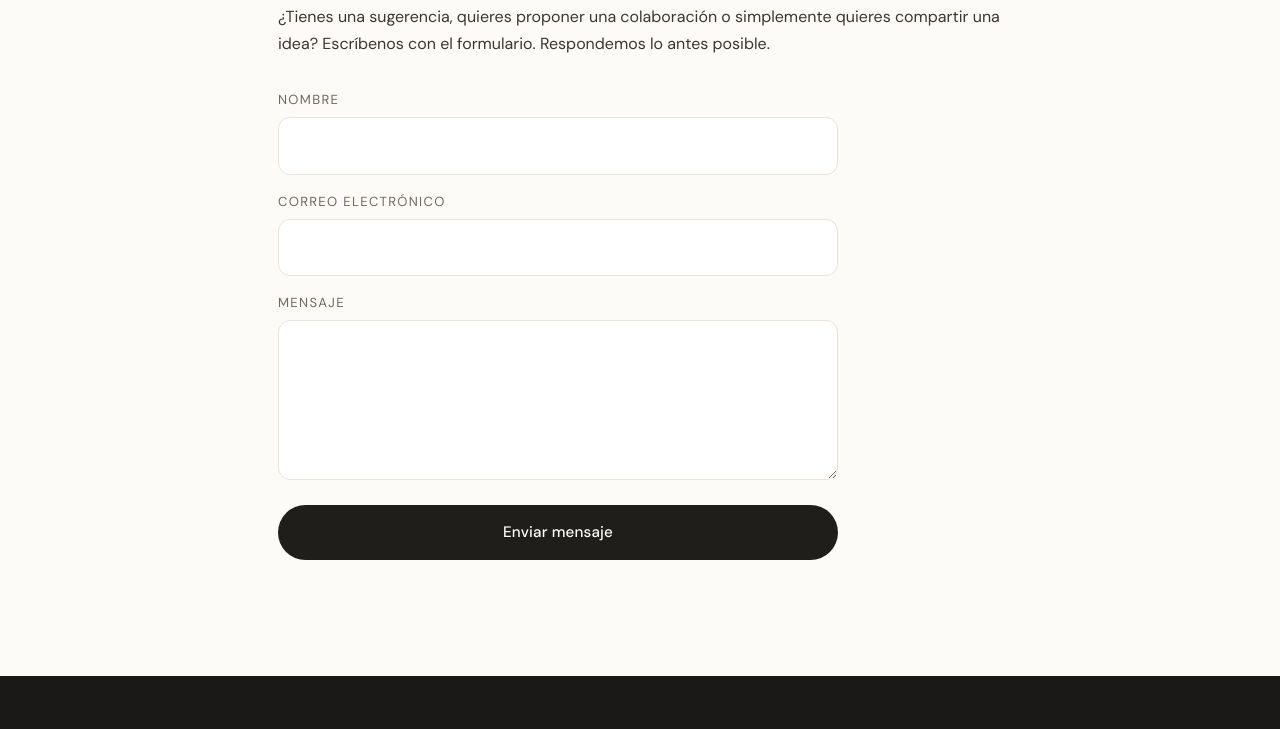
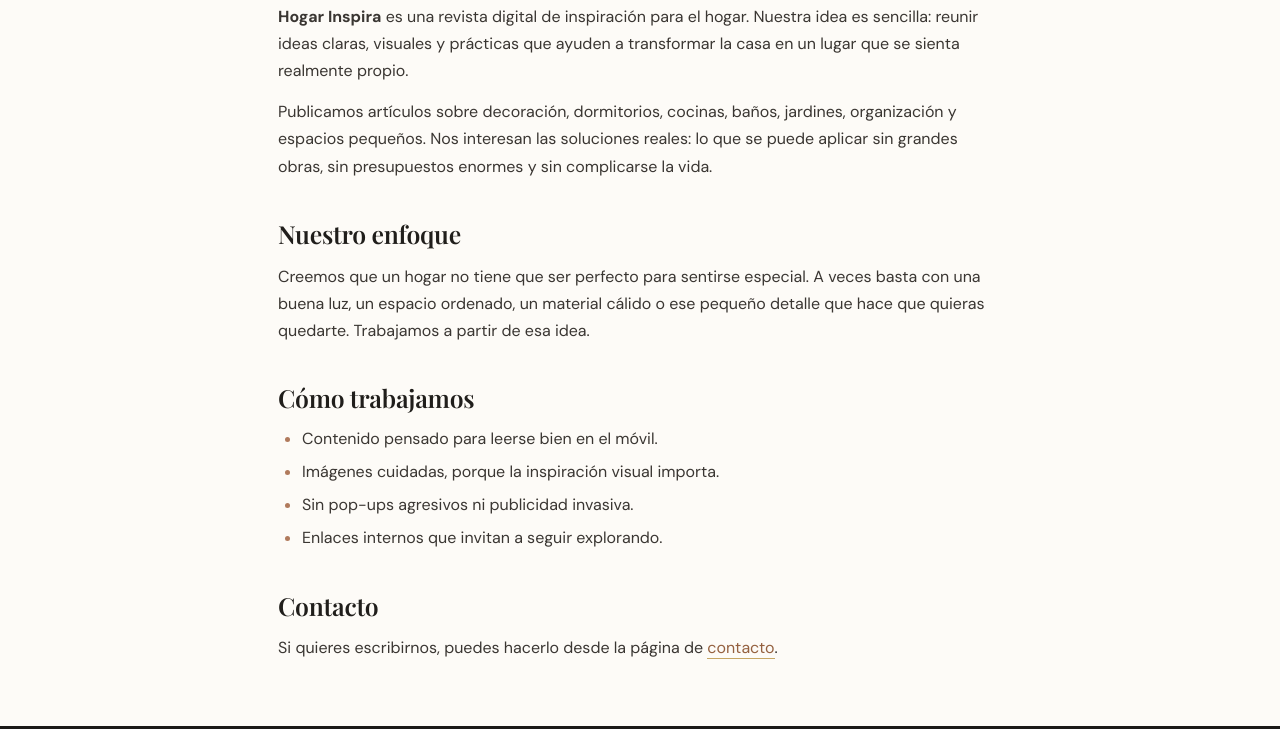
Before and after one commit to andy201113-png/Hogar-Inspira, a plain HTML site: page index.html in a window 1280 px wide. Shown: the part 240-969 px from the top of the page. Drawn offline with nearby package versions, Linux system fonts and the light colour scheme; files that its build step writes are made by us from their sources; a script that the page names is missing.

Commit message:
Commit inicial

```diff
--- a/index.html
+++ b/index.html
@@ -3,20 +3,20 @@
 <head>
 <meta charset="utf-8">
 <meta name="viewport" content="width=device-width, initial-scale=1">
-<title>Contacto | Hogar Inspira</title>
-<meta name="description" content="Escríbenos si tienes una sugerencia, una consulta o quieres proponer una colaboración con Hogar Inspira.">
+<title>Sobre nosotros | Hogar Inspira</title>
+<meta name="description" content="Hogar Inspira es una revista digital de decoración e inspiración para el hogar. Conoce nuestro enfoque y qué encontrarás en el sitio.">
 <meta name="robots" content="index, follow">
-<link rel="canonical" href="https://hogarinspira.com/contacto/">
+<link rel="canonical" href="https://hogarinspira.com/sobre-nosotros/">
 <link rel="icon" href="/favicon.svg" type="image/svg+xml">
 <meta property="og:type" content="website">
 <meta property="og:site_name" content="Hogar Inspira">
 <meta property="og:locale" content="es_ES">
-<meta property="og:title" content="Contacto | Hogar Inspira">
-<meta property="og:description" content="Escríbenos si tienes una sugerencia o quieres proponer una colaboración.">
-<meta property="og:url" content="https://hogarinspira.com/contacto/">
+<meta property="og:title" content="Sobre nosotros | Hogar Inspira">
+<meta property="og:description" content="Revista digital de decoración e inspiración para el hogar.">
+<meta property="og:url" content="https://hogarinspira.com/sobre-nosotros/">
 <meta name="twitter:card" content="summary">
-<meta name="twitter:title" content="Contacto | Hogar Inspira">
-<meta name="twitter:description" content="Escríbenos si tienes una sugerencia o quieres proponer una colaboración.">
+<meta name="twitter:title" content="Sobre nosotros | Hogar Inspira">
+<meta name="twitter:description" content="Revista digital de decoración e inspiración para el hogar.">
 <link rel="preconnect" href="https://fonts.googleapis.com">
 <link rel="preconnect" href="https://fonts.gstatic.com" crossorigin>
 <link href="https://fonts.googleapis.com/css2?family=DM+Sans:ital,opsz,wght@0,9..40,300;0,9..40,400;0,9..40,500;0,9..40,700&family=Playfair+Display:wght@500;600;700&display=swap" rel="stylesheet">
@@ -59,37 +59,49 @@
     <nav class="breadcrumb" aria-label="Ruta de navegación">
       <ol>
         <li><a href="/">Inicio</a></li>
-        <li><span aria-current="page">Contacto</span></li>
+        <li><span aria-current="page">Sobre nosotros</span></li>
       </ol>
     </nav>
   </div>
 
   <section class="legal">
     <div class="legal__body">
-      <span class="section-label">Hablemos</span>
-      <h1>Contacto</h1>
+      <span class="section-label">Quiénes somos</span>
+      <h1>Sobre Hogar Inspira</h1>
 
       <p style="margin-top:22px;">
-        ¿Tienes una sugerencia, quieres proponer una colaboración o simplemente quieres
-        compartir una idea? Escríbenos con el formulario. Respondemos lo antes posible.
+        <strong>Hogar Inspira</strong> es una revista digital de inspiración para el hogar.
+        Nuestra idea es sencilla: reunir ideas claras, visuales y prácticas que ayuden a
+        transformar la casa en un lugar que se sienta realmente propio.
       </p>
 
-      <form class="contact-form" id="contactForm" novalidate style="margin-top:32px;">
-        <div>
-          <label for="contactName">Nombre</label>
-          <input type="text" id="contactName" name="name" autocomplete="name" required>
-        </div>
-        <div>
-          <label for="contactEmail">Correo electrónico</label>
-          <input type="email" id="contactEmail" name="email" autocomplete="email" required>
-        </div>
-        <div>
-          <label for="contactMsg">Mensaje</label>
-          <textarea id="contactMsg" name="message" required></textarea>
-        </div>
-        <button class="btn btn--primary" type="submit">Enviar mensaje</button>
-        <p class="form-msg" id="contactFeedback" role="status" aria-live="polite" style="color:var(--muted);"></p>
-      </form>
+      <p>
+        Publicamos artículos sobre decoración, dormitorios, cocinas, baños, jardines,
+        organización y espacios pequeños. Nos interesan las soluciones reales: lo que
+        se puede aplicar sin grandes obras, sin presupuestos enormes y sin complicarse
+        la vida.
+      </p>
+
+      <h2>Nuestro enfoque</h2>
+      <p>
+        Creemos que un hogar no tiene que ser perfecto para sentirse especial. A veces
+        basta con una buena luz, un espacio ordenado, un material cálido o ese pequeño
+        detalle que hace que quieras quedarte. Trabajamos a partir de esa idea.
+      </p>
+
+      <h2>Cómo trabajamos</h2>
+      <ul>
+        <li>Contenido pensado para leerse bien en el móvil.</li>
+        <li>Imágenes cuidadas, porque la inspiración visual importa.</li>
+        <li>Sin pop-ups agresivos ni publicidad invasiva.</li>
+        <li>Enlaces internos que invitan a seguir explorando.</li>
+      </ul>
+
+      <h2>Contacto</h2>
+      <p>
+        Si quieres escribirnos, puedes hacerlo desde la página de
+        <a href="/contacto/">contacto</a>.
+      </p>
     </div>
   </section>
 </main>
@@ -125,25 +137,5 @@
 </footer>
 
 <script src="/js/app.js"></script>
-<script>
-(function () {
-  var f = document.getElementById('contactForm'); if (!f) return;
-  var fb = document.getElementById('contactFeedback');
-  f.addEventListener('submit', function (e) {
-    e.preventDefault();
-    var n = document.getElementById('contactName').value.trim();
-    var em = document.getElementById('contactEmail').value.trim();
-    var ms = document.getElementById('contactMsg').value.trim();
-    if (!n || !/^[^\s@]+@[^\s@]+\.[a-zA-Z]{2,}$/.test(em) || !ms) {
-      fb.textContent = 'Revisa los campos: nombre, correo válido y mensaje.';
-      fb.style.color = '#B07A5C';
-      return;
-    }
-    fb.textContent = '¡Gracias! Hemos recibido tu mensaje. Te responderemos lo antes posible.';
-    fb.style.color = '#94603F';
-    f.reset();
-  });
-})();
-</script>
 </body>
 </html>
```
